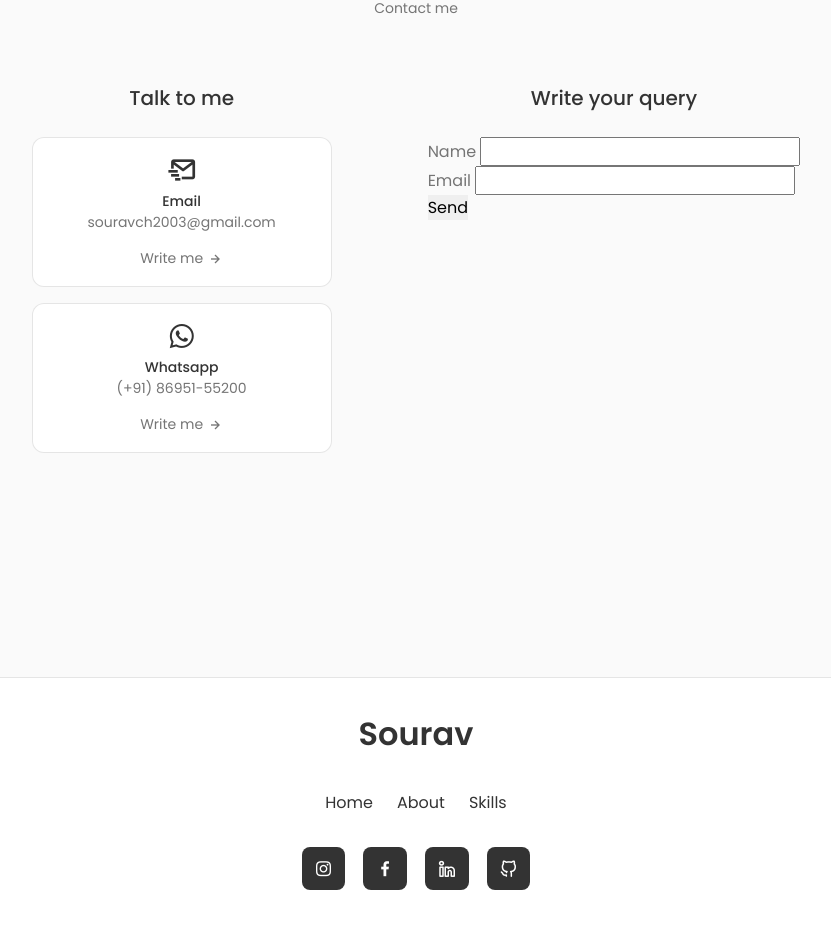
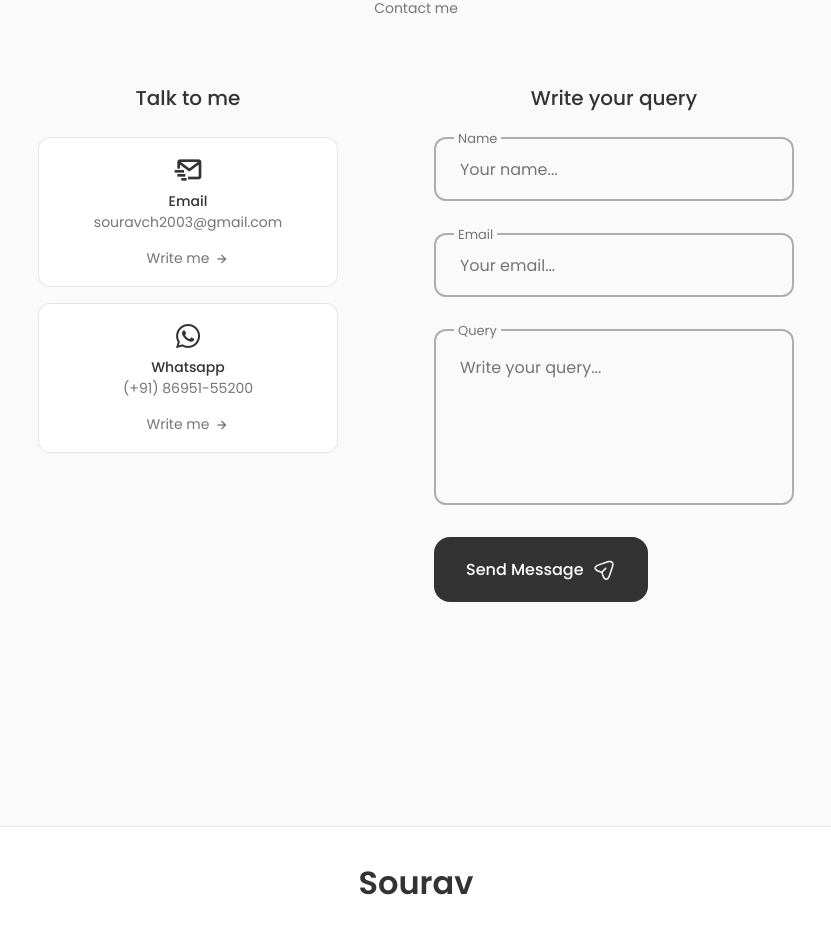
Before and after one commit to souravcodes1080/Portfolio, a React (Create React App) app: page / in a window 1280 px wide. Shown: the part 3880-4813 px from the top of the page, without its empty margins (224-1055 px from the left). Built offline with nearby package versions, Linux system fonts and the light colour scheme.

Commit message:
contact updated

```diff
--- a/src/components/contact/Contact.jsx
+++ b/src/components/contact/Contact.jsx
@@ -43,7 +43,7 @@ const Contact = () => {
         <div className="contact__content">
           <h3 className="contact__title">Write your query</h3>
 
-          {/* <form ref={form} onSubmit={sendEmail} className='contact__form'>
+          <form ref={form} onSubmit={sendEmail} className='contact__form'>
             <div className="contact__form-div">
               <label className="contact__form-tag">Name</label>
               <input type="text" name='name' className='contact__form-input' placeholder='Your name...' />
@@ -79,18 +79,7 @@ const Contact = () => {
                   ></path>
                 </svg>
         </button>
-          </form> */}
-          <form name="contact" netlify>
-  <p>
-    <label>Name <input type="text" name="name" /></label>
-  </p>
-  <p>
-    <label>Email <input type="email" name="email" /></label>
-  </p>
-  <p>
-    <button type="submit">Send</button>
-  </p>
-</form>
+          </form>
         </div>
       </div>
     </section>
```
